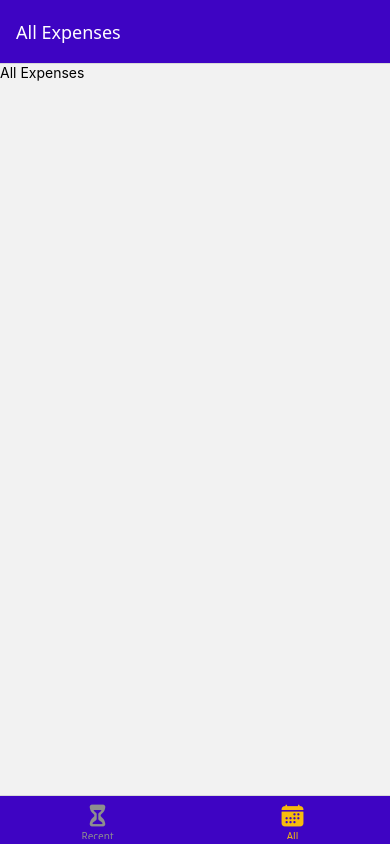
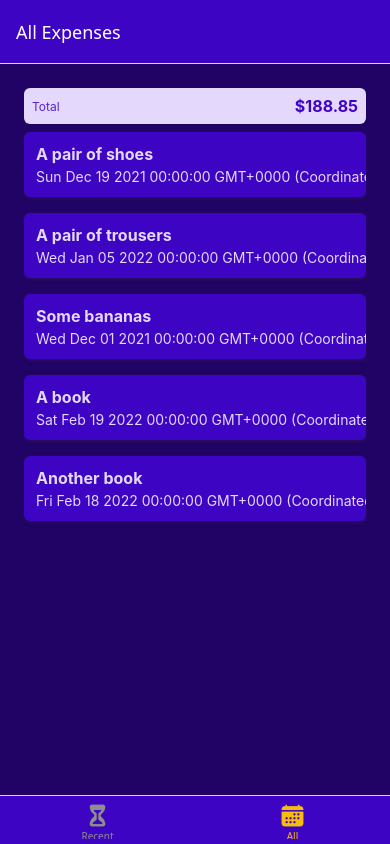
Before and after one commit to SnezhanaKorsak/rn-course-expense-app, a React Native app: screen /AllExpenses in a window 390 px wide. Built offline with nearby package versions, Linux system fonts and the light colour scheme.

Commit message:
#2 Expenses Output

```diff
--- /dev/null
+++ b/components/ExpenseItem.tsx
@@ -0,0 +1,63 @@
+import { Pressable, StyleSheet, Text, View } from 'react-native';
+
+import { GlobalStyles } from '../theme/styles';
+
+type Props = {
+  description: string;
+  amount: number;
+  date: Date;
+}
+
+export const ExpenseItem = ({ description, amount, date }: Props) => {
+  return (
+    <Pressable>
+      <View style={styles.expenseItem}>
+        <View>
+          <Text style={[styles.textBase, styles.description]}>
+            {description}
+          </Text>
+          <Text style={styles.textBase}>{date.toString()}</Text>
+        </View>
+        <View style={styles.amountContainer}>
+          <Text style={styles.amount}>{amount}</Text>
+        </View>
+      </View>
+    </Pressable>
+  );
+};
+
+const styles = StyleSheet.create({
+  expenseItem: {
+    padding: 12,
+    marginVertical: 8,
+    backgroundColor: GlobalStyles.colors.primary500,
+    flexDirection: 'row',
+    justifyContent: 'space-between',
+    borderRadius: 6,
+    elevation: 3,
+    shadowColor: GlobalStyles.colors.gray500,
+    shadowRadius: 4,
+    shadowOffset: { width: 1, height: 1 },
+    shadowOpacity: 0.4,
+  },
+  textBase: {
+    color: GlobalStyles.colors.primary50,
+  },
+  description: {
+    fontSize: 16,
+    marginBottom: 4,
+    fontWeight: 'bold',
+  },
+  amountContainer: {
+    paddingHorizontal: 12,
+    paddingVertical: 4,
+    backgroundColor: 'white',
+    justifyContent: 'center',
+    alignItems: 'center',
+    borderRadius: 4,
+  },
+  amount: {
+    color: GlobalStyles.colors.primary500,
+    fontWeight: 'bold',
+  },
+});
--- /dev/null
+++ b/components/ExpensesList.tsx
@@ -0,0 +1,22 @@
+import { FlatList } from 'react-native';
+
+import { Expense } from '../types';
+import { ExpenseItem } from './ExpenseItem';
+
+type Props = {
+  expenses: Expense[];
+}
+
+export const ExpensesList = ({ expenses }: Props) => {
+  return (
+    <FlatList
+      data={expenses}
+      renderItem={({ item }) =>
+        <ExpenseItem
+          description={item.description}
+          amount={item.amount}
+          date={item.date} />}
+      keyExtractor={(item) => item.id}
+    />
+  );
+};
--- /dev/null
+++ b/components/ExpensesOutput.tsx
@@ -0,0 +1,30 @@
+import { StyleSheet, View } from 'react-native';
+
+import { DUMMY_EXPENSES } from '../constants/data';
+import { GlobalStyles } from '../theme/styles';
+
+import { ExpensesSummary } from './ExpensesSummary';
+import { ExpensesList } from './ExpensesList';
+
+type Props = {
+  expensesPeriod: string;
+}
+
+export const ExpensesOutput = ({ expensesPeriod }: Props) => {
+  return (
+    <View style={styles.container}>
+      <ExpensesSummary expenses={DUMMY_EXPENSES} periodName={expensesPeriod} />
+      <ExpensesList expenses={DUMMY_EXPENSES} />
+    </View>
+  );
+};
+
+const styles = StyleSheet.create({
+  container: {
+    flex: 1,
+    paddingHorizontal: 24,
+    paddingTop: 24,
+    paddingBottom: 0,
+    backgroundColor: GlobalStyles.colors.primary800
+  }
+});
--- /dev/null
+++ b/components/ExpensesSummary.tsx
@@ -0,0 +1,42 @@
+import { View, Text, StyleSheet } from 'react-native';
+
+import { Expense } from '../types';
+import { GlobalStyles } from '../theme/styles';
+
+type Props = {
+  expenses: Expense[];
+  periodName: string;
+}
+
+export const ExpensesSummary = ({ expenses, periodName }: Props) => {
+  const expensesSum = expenses.reduce((sum, expense) => {
+    return sum + expense.amount;
+  }, 0);
+
+  return (
+    <View style={styles.container}>
+      <Text style={styles.period}>{periodName}</Text>
+      <Text style={styles.sum}>${expensesSum.toFixed(2)}</Text>
+    </View>
+  );
+};
+
+const styles = StyleSheet.create({
+  container: {
+    padding: 8,
+    backgroundColor: GlobalStyles.colors.primary50,
+    borderRadius: 6,
+    flexDirection: 'row',
+    justifyContent: 'space-between',
+    alignItems: 'center',
+  },
+  period: {
+    fontSize: 12,
+    color: GlobalStyles.colors.primary400,
+  },
+  sum: {
+    fontSize: 16,
+    fontWeight: 'bold',
+    color: GlobalStyles.colors.primary500,
+  },
+});
--- /dev/null
+++ b/constants/data.ts
@@ -0,0 +1,34 @@
+import { Expense } from '../types';
+
+export const DUMMY_EXPENSES: Expense[] = [
+  {
+    id: 'e1',
+    description: 'A pair of shoes',
+    amount: 59.99,
+    date: new Date('2021-12-19')
+  },
+  {
+    id: 'e2',
+    description: 'A pair of trousers',
+    amount: 89.29,
+    date: new Date('2022-01-05')
+  },
+  {
+    id: 'e3',
+    description: 'Some bananas',
+    amount: 5.99,
+    date: new Date('2021-12-01')
+  },
+  {
+    id: 'e4',
+    description: 'A book',
+    amount: 14.99,
+    date: new Date('2022-02-19')
+  },
+  {
+    id: 'e5',
+    description: 'Another book',
+    amount: 18.59,
+    date: new Date('2022-02-18')
+  }
+];
--- a/screens/AllExpenses.tsx
+++ b/screens/AllExpenses.tsx
@@ -1,9 +1,10 @@
-import { View, Text } from 'react-native';
+import { View } from 'react-native';
+import { ExpensesOutput } from '../components/ExpensesOutput';
 
 export const AllExpenses = () => {
   return (
-    <View>
-      <Text>All Expenses</Text>
+    <View style={{ flex: 1 }}>
+      <ExpensesOutput expensesPeriod="Total" />
     </View>
   );
 };
--- a/screens/RecentExpenses.tsx
+++ b/screens/RecentExpenses.tsx
@@ -1,9 +1,11 @@
-import { View, Text } from 'react-native';
+import { View } from 'react-native';
+
+import { ExpensesOutput } from '../components/ExpensesOutput';
 
 export const RecentExpenses = () => {
   return (
-    <View>
-      <Text>Recent Expense</Text>
+    <View style={{ flex: 1 }}>
+      <ExpensesOutput expensesPeriod="Last 7 Days" />
     </View>
-  );
+  )
 };
--- /dev/null
+++ b/types/index.ts
@@ -0,0 +1,6 @@
+export type Expense = {
+  id: string;
+  description: string;
+  amount: number;
+  date: Date;
+}
```
